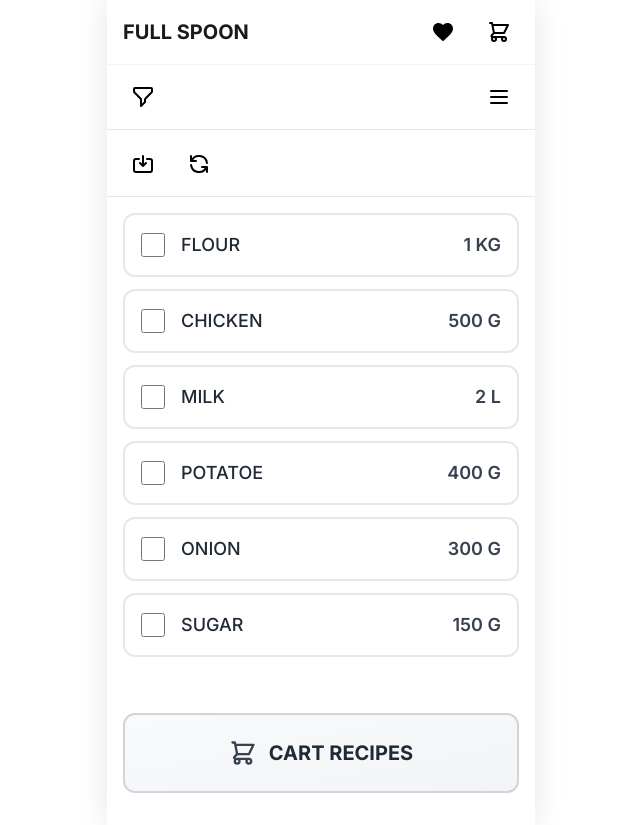
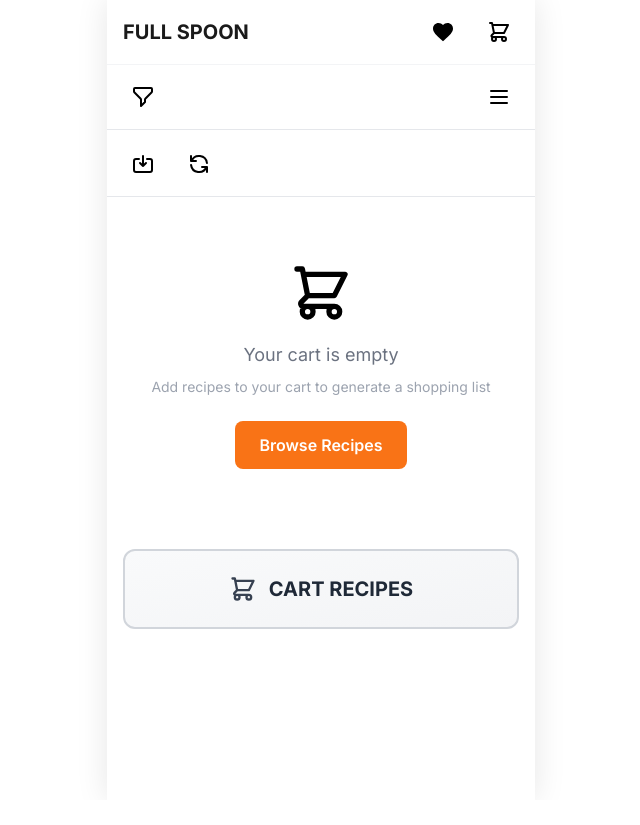
Before and after one commit to MariyaSha/full_spoon_mobile_app, a React (Create React App) app in the folder frontend/: page /cart in a window 1280 px wide. Shown: the whole page, without its empty margins (319-959 px from the left). After the commit the page ends 800 px from the top, so only its background shows below. Built offline with nearby package versions, Linux system fonts and the light colour scheme; the HTML template or start-up script is replaced by a standard one.

Commit message:
auto-commit for b091f7e0-b383-41fa-8f97-c4bf7cea1be5

```diff
--- a/frontend/src/pages/CartPage.js
+++ b/frontend/src/pages/CartPage.js
@@ -1,21 +1,135 @@
-import React, { useState } from 'react';
+import React, { useState, useEffect } from 'react';
 import { useNavigate } from 'react-router-dom';
 import TopBar from '../components/TopBar';
 import MenuDrawer from '../components/MenuDrawer';
 import FilterPanel from '../components/FilterPanel';
+import { useCart } from '../context/CartContext';
+import { loadRecipes, formatIngredients } from '../services/recipeService';
 
 const CartPage = () => {
   const navigate = useNavigate();
   const [isMenuOpen, setIsMenuOpen] = useState(false);
   const [isFilterOpen, setIsFilterOpen] = useState(false);
-  const [checkedItems, setCheckedItems] = useState({
-    flour: false,
-    chicken: false,
-    milk: false,
-    potatoe: false,
-    onion: false,
-    sugar: false
+  const [aggregatedIngredients, setAggregatedIngredients] = useState([]);
+  const [checkedItems, setCheckedItems] = useState({});
+  const [loading, setLoading] = useState(true);
+
+  const { cartRecipeIds } = useCart();
+
+  // Aggregate ingredients from all cart recipes
+  useEffect(() => {
+    const aggregateIngredients = async () => {
+      try {
+        setLoading(true);
+
+        if (cartRecipeIds.length === 0) {
+          setAggregatedIngredients([]);
+          setCheckedItems({});
+          setLoading(false);
+          return;
+        }
+
+        // Load all recipes
+        const allRecipes = await loadRecipes();
+
+        // Filter to only cart recipes
+        const cartRecipes = allRecipes.filter(recipe =>
+          cartRecipeIds.includes(recipe.RecipeId)
+        );
+
+        // Extract ingredients from all recipes
+        const ingredientMap = {};
+
+        cartRecipes.forEach(recipe => {
+          const ingredients = formatIngredients(
+            recipe.RecipeIngredientQuantities,
+            recipe.RecipeIngredientMeasurements,
+            recipe.RecipeIngredientParts,
+            recipe.RecipeIngredientInstructions
+          );
+
+          ingredients.forEach(ingredient => {
+            // Skip if no name
+            if (!ingredient.name) return;
+
+            // Normalize ingredient name (lowercase, trim)
+            const normalizedName = ingredient.name.toLowerCase().trim();
+
+            // Normalize measurement (lowercase, trim, handle "None")
+            const normalizedMeasurement = ingredient.measurement
+              ? ingredient.measurement.toLowerCase().trim()
+              : '';
+
+            // Parse quantity (convert to number if possible)
+            const quantity = ingredient.quantity
+              ? parseFloat(ingredient.quantity) || ingredient.quantity
+              : 0;
+
+            // Create unique key: name + measurement unit
+            // This ensures we only combine ingredients with matching name AND unit
+            const key = `${normalizedName}|${normalizedMeasurement}`;
+
+            if (ingredientMap[key]) {
+              // Ingredient with same name and unit exists - combine quantities
+              if (typeof quantity === 'number' && typeof ingredientMap[key].quantity === 'number') {
+                ingredientMap[key].quantity += quantity;
+              } else {
+                // If we can't parse as numbers, keep as separate (shouldn't happen often)
+                const newKey = `${key}|${Date.now()}`;
+                ingredientMap[newKey] = {
+                  name: ingredient.name,
+                  quantity: ingredient.quantity,
+                  measurement: ingredient.measurement
+                };
+              }
+            } else {
+              // New ingredient
+              ingredientMap[key] = {
+                name: ingredient.name,
+                quantity: quantity,
+                measurement: normalizedMeasurement
+              };
+            }
           });
+        });
+
+        // Convert map to array and format for display
+        const ingredientList = Object.keys(ingredientMap).map((key, index) => {
+          const ingredient = ingredientMap[key];
+          const displayQuantity = typeof ingredient.quantity === 'number'
+            ? ingredient.quantity.toString()
+            : ingredient.quantity;
+          const displayMeasurement = ingredient.measurement || '';
+
+          return {
+            id: `ingredient-${index}`,
+            name: ingredient.name.toUpperCase(),
+            quantity: `${displayQuantity}${displayMeasurement ? ' ' + displayMeasurement.toUpperCase() : ''}`.trim(),
+            testId: `cart-item-${index}`
+          };
+        });
+
+        // Sort alphabetically by name
+        ingredientList.sort((a, b) => a.name.localeCompare(b.name));
+
+        setAggregatedIngredients(ingredientList);
+
+        // Initialize checked state for all ingredients
+        const initialCheckedState = {};
+        ingredientList.forEach(item => {
+          initialCheckedState[item.id] = false;
+        });
+        setCheckedItems(initialCheckedState);
+
+      } catch (error) {
+        console.error('Error aggregating ingredients:', error);
+      } finally {
+        setLoading(false);
+      }
+    };
+
+    aggregateIngredients();
+  }, [cartRecipeIds]);
 
   const handleMenuToggle = () => {
     setIsFilterOpen(false);
@@ -33,15 +147,6 @@ const CartPage = () => {
       [item]: !prev[item]
     }));
   };
-
-  const cartItems = [
-    { id: 'flour', name: 'FLOUR', quantity: '1 KG', testId: 'cart-item-flour' },
-    { id: 'chicken', name: 'CHICKEN', quantity: '500 G', testId: 'cart-item-chicken' },
-    { id: 'milk', name: 'MILK', quantity: '2 L', testId: 'cart-item-milk' },
-    { id: 'potatoe', name: 'POTATOE', quantity: '400 G', testId: 'cart-item-potatoe' },
-    { id: 'onion', name: 'ONION', quantity: '300 G', testId: 'cart-item-onion' },
-    { id: 'sugar', name: 'SUGAR', quantity: '150 G', testId: 'cart-item-sugar' }
-  ];
 
   return (
     <div className="min-h-screen bg-white" data-testid="cart-page">
@@ -84,8 +189,27 @@ const CartPage = () => {
 
       <main className="p-4 pb-8">
         {/* Shopping Checklist */}
+        {loading ? (
+          <div className="text-center py-8 text-gray-500">Loading ingredients...</div>
+        ) : aggregatedIngredients.length === 0 ? (
+          <div className="text-center py-12">
+            <svg className="w-16 h-16 mx-auto mb-4" fill="none" stroke="currentColor" viewBox="0 0 24 24">
+              <path strokeLinecap="round" strokeLinejoin="round" strokeWidth={2} d="M3 3h2l.4 2M7 13h10l4-8H5.4M7 13L5.4 5M7 13l-2.293 2.293c-.63.63-.184 1.707.707 1.707H17m0 0a2 2 0 100 4 2 2 0 000-4zm-8 2a2 2 0 11-4 0 2 2 0 014 0z" />
+            </svg>
+            <p className="text-gray-500 text-lg mb-2">Your cart is empty</p>
+            <p className="text-gray-400 text-sm mb-6">
+              Add recipes to your cart to generate a shopping list
+            </p>
+            <button
+              onClick={() => navigate('/')}
+              className="bg-accent text-white px-6 py-3 rounded-lg font-semibold hover:bg-orange-600 transition-colors"
+            >
+              Browse Recipes
+            </button>
+          </div>
+        ) : (
           <div className="space-y-3 mb-6">
-          {cartItems.map((item) => (
+            {aggregatedIngredients.map((item) => (
               <label
                 key={item.id}
                 className="flex items-center justify-between p-4 bg-white border-2 border-gray-200 rounded-xl hover:border-gray-300 cursor-pointer transition-colors"
@@ -94,7 +218,7 @@ const CartPage = () => {
                 <div className="flex items-center flex-1">
                   <input
                     type="checkbox"
-                  checked={checkedItems[item.id]}
+                    checked={checkedItems[item.id] || false}
                     onChange={() => handleCheckboxChange(item.id)}
                     className="w-6 h-6 text-accent border-gray-300 rounded focus:ring-accent focus:ring-2 cursor-pointer"
                     data-testid={item.testId}
@@ -105,6 +229,7 @@ const CartPage = () => {
               </label>
             ))}
           </div>
+        )}
 
         {/* Cart Recipes Section - Tappable */}
         <button
```
Lines whose indentation alone changed are shown as unchanged.
